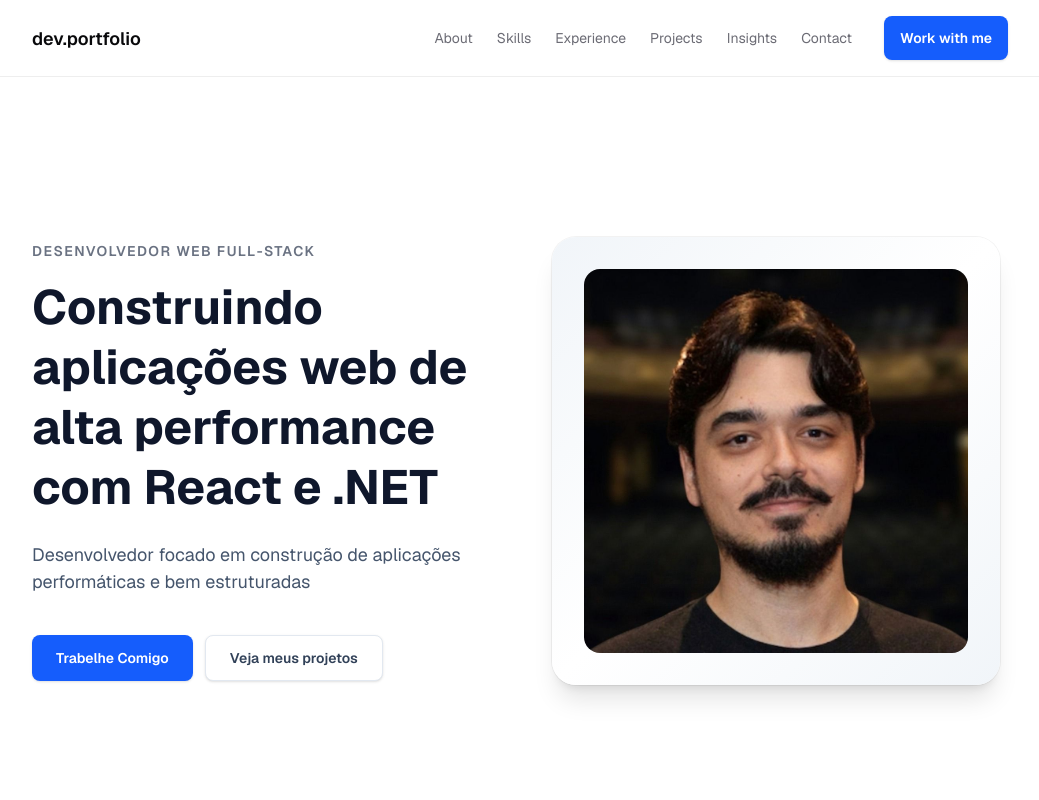
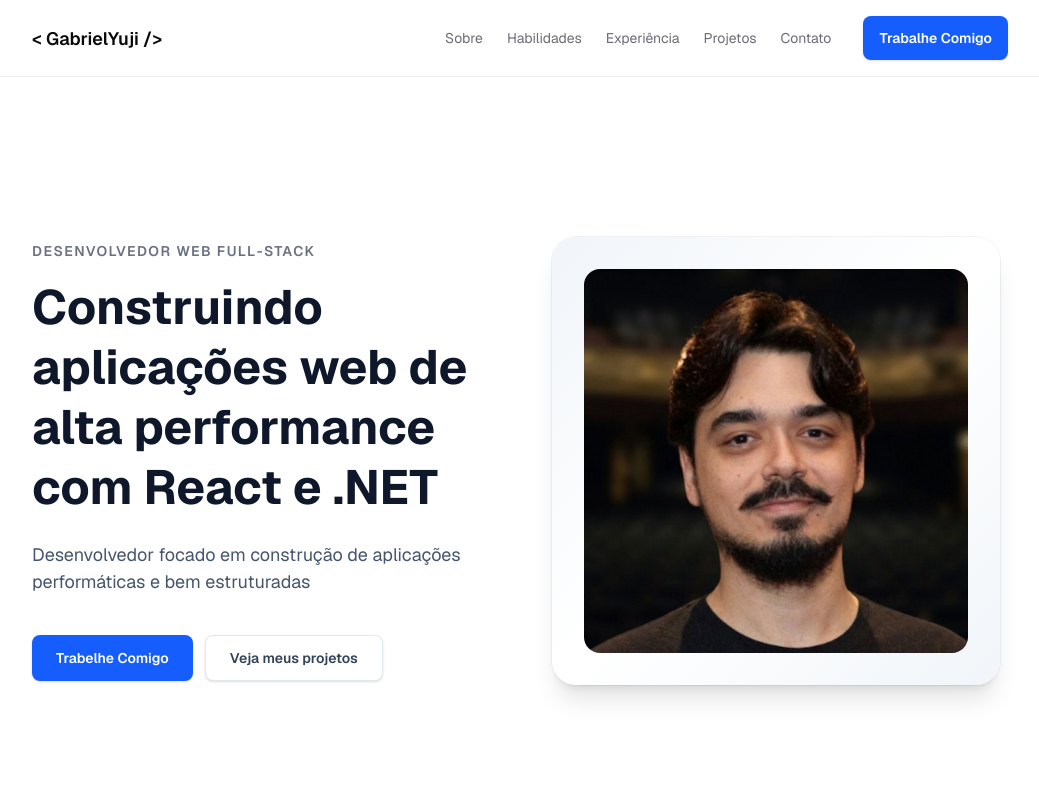
Before and after one commit to GabrielYujiYasuda/Portfolio, a React (Vite) app: page / in a window 1280 px wide. Shown: the top 800 px of the page, without its empty margins (120-1159 px from the left). Built offline with nearby package versions, Linux system fonts and the light colour scheme.

Commit message:
feat: add translation for Contact Section

```diff
--- a/src/components/Header.tsx
+++ b/src/components/Header.tsx
@@ -1,36 +1,36 @@
 import { Link } from "react-router-dom";
-import { STYLES } from "../shared/constants";
+import { STYLES, HEADER } from "../shared/constants";
 
 const Header = () => {
   return (
     <header className="sticky top-0 z-50 bg-white/70 backdrop-blur-md border-b border-base-300">
       <div className={`mx-auto flex ${STYLES.BASE_HORIZONTAL_PADDING} items-center justify-between px-6 py-4`}>
         <Link to="/" className="text-[18px] font-semibold text-[rgb(9,9,11)]">
-          dev.portfolio
+          {HEADER.LOGO}
         </Link>
         <div className="flex items-center gap-8">
           <nav className="hidden lg:flex items-center gap-6">
             <Link className="text-[14px] text-[#6c6c75] hover:opacity-70" to="/">
-              About
+              {HEADER.NAV_ABOUT}
             </Link>
             <Link className="text-[14px] text-[#6c6c75] hover:opacity-70" to="/">
-              Skills
+              {HEADER.NAV_SKILLS}
             </Link>
             <Link className="text-[14px] text-[#6c6c75] hover:opacity-70" to="/">
-              Experience
+              {HEADER.NAV_EXPERIENCE}
             </Link>
             <Link className="text-[14px] text-[#6c6c75] hover:opacity-70" to="/">
-              Projects
+              {HEADER.NAV_PROJECTS}
             </Link>
             <Link className="text-[14px] text-[#6c6c75] hover:opacity-70" to="/">
-              Insights
-            </Link>
-            <Link className="text-[14px] text-[#6c6c75] hover:opacity-70" to="/">
-              Contact
+              {HEADER.NAV_CONTACT}
             </Link>
           </nav>
-          <Link to="/" className="inline-flex items-center justify-center rounded-lg bg-blue-600 px-4 py-3 text-sm font-semibold text-white shadow-sm transition hover:bg-blue-700">
-            Work with me
+          <Link
+            to="/"
+            className="inline-flex items-center justify-center rounded-lg bg-blue-600 px-4 py-3 text-sm font-semibold text-white shadow-sm transition hover:bg-blue-700"
+          >
+            {HEADER.CTA_BUTTON}
           </Link>
         </div>
       </div>
--- a/src/components/ProjectsCards.tsx
+++ b/src/components/ProjectsCards.tsx
@@ -1,4 +1,5 @@
 import type { ReactNode } from "react";
+import { PROJECTS_SECTION } from "../shared/constants";
 
 export type ProjectCardData = {
   /** Card title (e.g. "Analytics Dashboard") */
@@ -84,7 +85,7 @@ const ProjectsCards = ({ projects, className }: ProjectsCardsProps) => {
                         rel="noreferrer"
                         className="text-sm font-semibold text-blue-600 hover:text-blue-700"
                       >
-                        Live Demo
+                        {PROJECTS_SECTION.LIVE_DEMO_TEXT}
                       </a>
                     )
                   ) : null}
@@ -96,7 +97,7 @@ const ProjectsCards = ({ projects, className }: ProjectsCardsProps) => {
                       rel="noreferrer"
                       className="text-sm font-semibold text-slate-500 hover:text-slate-700"
                     >
-                      Source
+                      {PROJECTS_SECTION.SOURCE_TEXT}
                     </a>
                   ) : null}
 
--- a/src/pages/Landing/Sections/ContactSection.tsx
+++ b/src/pages/Landing/Sections/ContactSection.tsx
@@ -1,4 +1,4 @@
-import { STYLES } from "../../../shared/constants";
+import { STYLES, CONTACT_SECTION } from "../../../shared/constants";
 import ContactCards from "../../../components/ContactCards";
 
 const ContactSection = () => {
@@ -6,22 +6,17 @@ const ContactSection = () => {
     <section id="contact" className="my-20 ">
       <div className={`mx-auto ${STYLES.BASE_HORIZONTAL_PADDING} py-20`}>
         <div className="max-w-2xl">
-          <p className="text-sm font-semibold tracking-widest text-gray-500">Contact</p>
-          <h2 className="mt-3 text-3xl font-bold tracking-tight text-slate-900 sm:text-4xl">Let's work together.</h2>
-          <p className="mt-6 text-lg leading-relaxed text-slate-600">
-            Have a project in mind? I'm available for freelance work and would love to hear about your needs. Fill out
-            the form or reach out directly.
-          </p>
+          <p className="text-sm font-semibold tracking-widest text-gray-500">{CONTACT_SECTION.CONTACT_TEXT}</p>
+          <h2 className="mt-3 text-3xl font-bold tracking-tight text-slate-900 sm:text-4xl">{CONTACT_SECTION.TITLE}</h2>
+          <p className="mt-6 text-lg leading-relaxed text-slate-600">{CONTACT_SECTION.DESCRIPTION}</p>
         </div>
         <div className="mt-12 grid gap-8 lg:grid-cols-[minmax(0,1.65fr)_minmax(0,1fr)]">
           <div className="flex flex-col items-center justify-center py-12 px-8 rounded-lg bg-gray-50 border border-gray-200">
             <div className="inline-block px-3 py-1 mb-4 text-xs font-semibold text-blue-600 bg-blue-50 rounded-full">
-              Coming Soon
+              {CONTACT_SECTION.COMING_SOON_LABEL}
             </div>
-            <h3 className="text-lg font-semibold text-slate-900 text-center">Contact Form Coming Soon</h3>
-            <p className="mt-2 text-center text-slate-600">
-              I'm setting up the emailing service. In the meantime, use the contact methods below to reach out.
-            </p>
+            <h3 className="text-lg font-semibold text-slate-900 text-center">{CONTACT_SECTION.FORM_TITLE}</h3>
+            <p className="mt-2 text-center text-slate-600">{CONTACT_SECTION.FORM_MESSAGE}</p>
           </div>
           <ContactCards />
         </div>
--- a/src/shared/constants.ts
+++ b/src/shared/constants.ts
@@ -5,6 +5,16 @@ export const GLOBALS = {
 
 export const STYLES = {
   BASE_HORIZONTAL_PADDING: "max-w-5xl",
+};
+
+export const HEADER = {
+  LOGO: "< GabrielYuji />",
+  NAV_ABOUT: "Sobre",
+  NAV_SKILLS: "Habilidades",
+  NAV_EXPERIENCE: "Experiência",
+  NAV_PROJECTS: "Projetos",
+  NAV_CONTACT: "Contato",
+  CTA_BUTTON: "Trabalhe Comigo",
 };
 
 export const INTRODUCTION_SECTION = {
@@ -88,6 +98,8 @@ export const EXPERIENCE_SECTION = {
 export const PROJECTS_SECTION = {
   PROJECTS_TEXT: "Projetos",
   TITLE: "Trabalhos selecionados",
+  LIVE_DEMO_TEXT: "Acessar Demo",
+  SOURCE_TEXT: "Source Code",
   PROJECTS: [
     {
       title: "Plataforma SaaS de Gestão de Trabalhadores (Confidencial)",
@@ -126,3 +138,14 @@ export const PROJECTS_SECTION = {
     },
   ],
 };
+
+export const CONTACT_SECTION = {
+  CONTACT_TEXT: "Contato",
+  TITLE: "Vamos trabalhar juntos.",
+  DESCRIPTION:
+    "Tem um projeto em mente? Estou disponível para oportunidades CLT, PJ e freelance. Vamos conversar — preencha o formulário ou entre em contato.",
+  COMING_SOON_LABEL: "Em breve",
+  FORM_TITLE: "Formulário de Contato",
+  FORM_MESSAGE:
+    "Estou configurando o serviço de e-mail. Enquanto isso, use os métodos de contato abaixo para entrar em contato.",
+};
```
